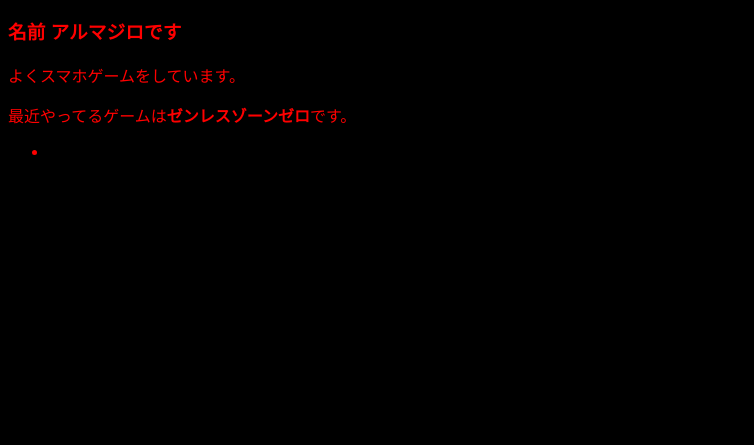
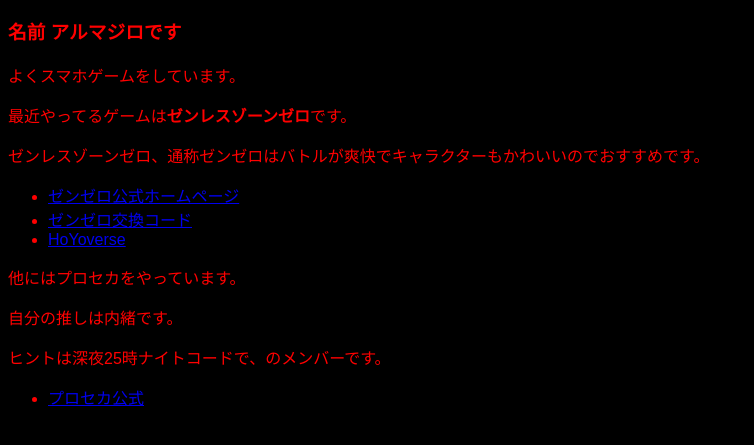
Before and after one commit to armadillo-2/portfolio, a plain HTML site: page index.html in a window 1280 px wide. Shown: the part 113-558 px from the top of the page, without its empty margins (0-754 px from the left). Drawn offline with Linux system fonts and the light colour scheme; files that its build step writes are made by us from their sources.

Commit message:
自己紹介の追加

```diff
--- a/index.html
+++ b/index.html
@@ -8,10 +8,17 @@
         <h3>名前 アルマジロです</h3>
         <p>よくスマホゲームをしています。</p>
         <p>最近やってるゲームは<b>ゼンレスゾーンゼロ</b>です。</p>
+        <p>ゼンレスゾーンゼロ、通称ゼンゼロはバトルが爽快でキャラクターもかわいいのでおすすめです。</p>
         <ul>
-            <li>
-
-            </li>
-        </ul>
+            <li><a href="https://zenless.hoyoverse.com/">ゼンゼロ公式ホームページ</a></li>
+            <li><a href="https://gamewith.jp/zenless/452252">ゼンゼロ交換コード</a></li>
+            <li><a href="https://www.hoyoverse.com/ja-jp/">HoYoverse</a></li>
+            </ul>
+            <p>他にはプロセカをやっています。</p>
+            <p>自分の推しは内緒です。</p>
+            <p>ヒントは深夜25時ナイトコードで、のメンバーです。</p>
+            <ul>
+                <li><a  href="https://pjsekai.sega.jp/">プロセカ公式</a></li>
+            </ul>
     </body>
 </html>
```
